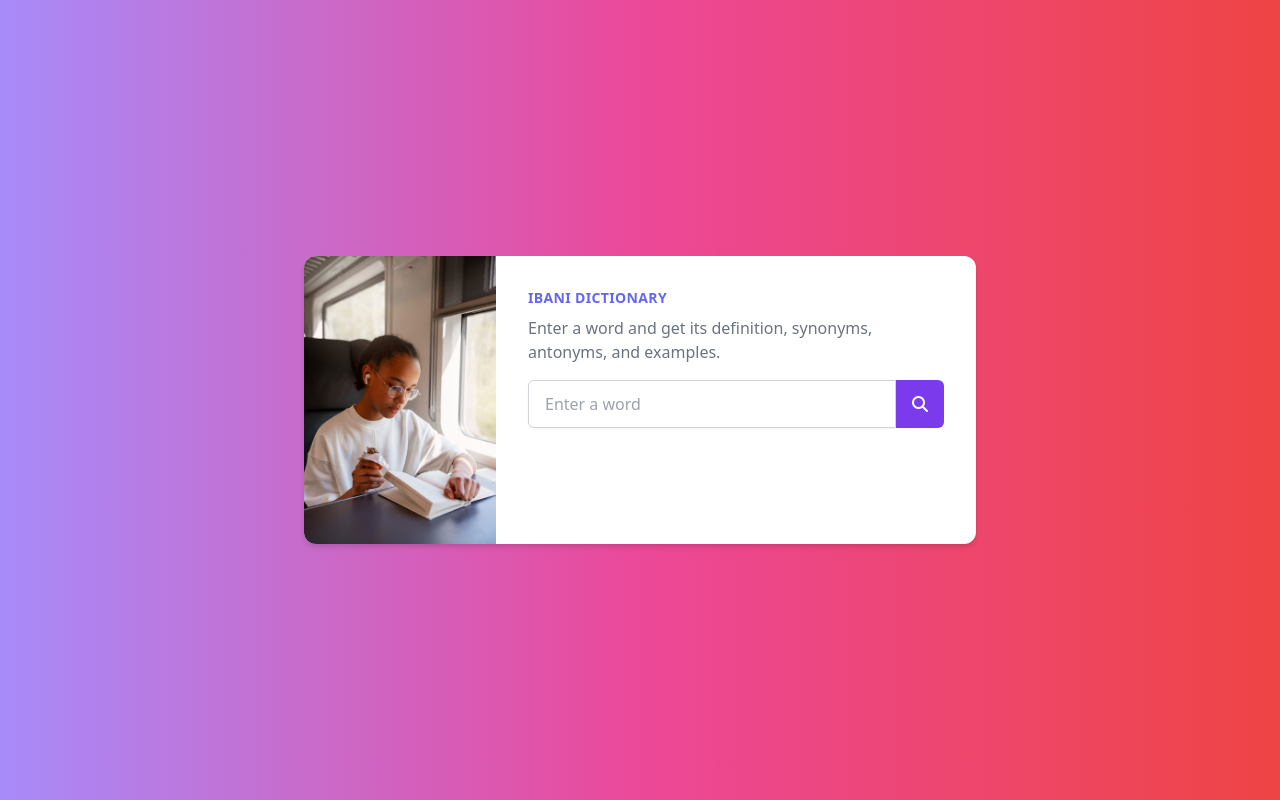
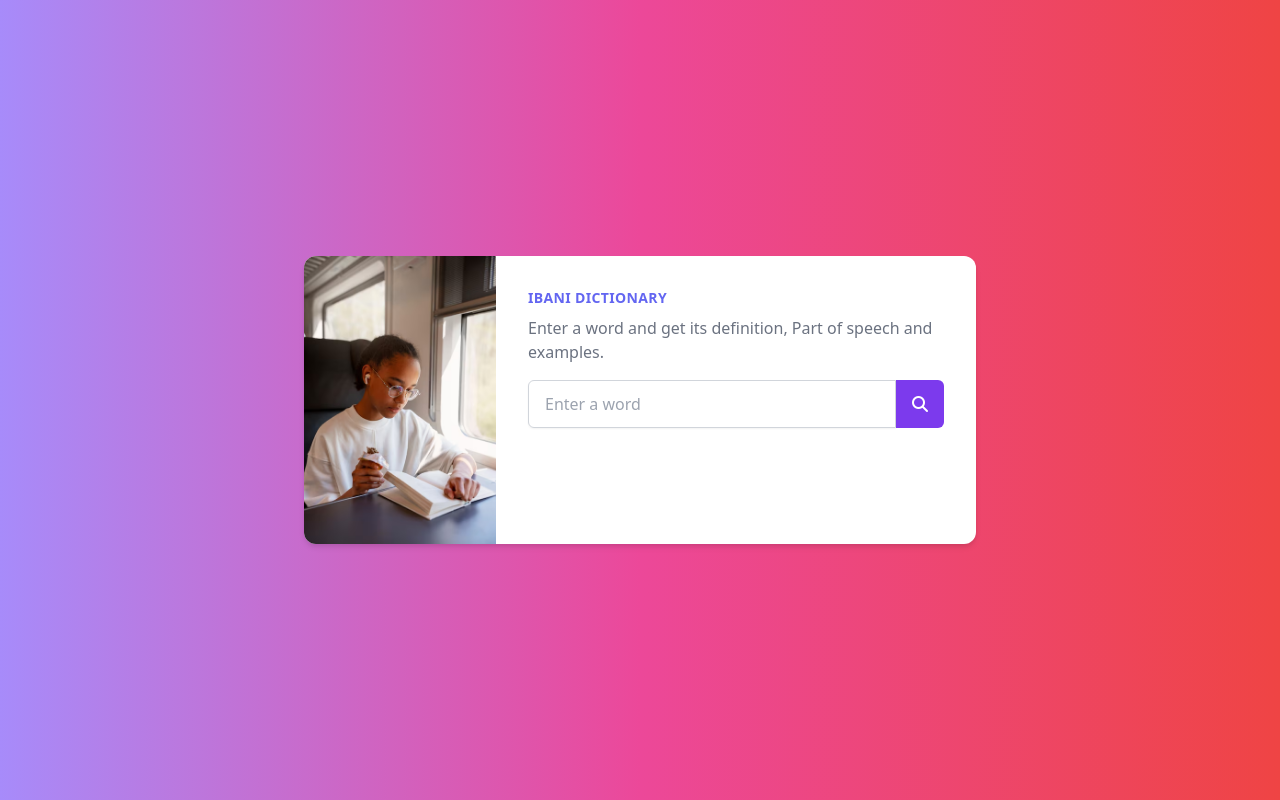
Before and after one commit to williampepple1/ibani-frontend, a plain HTML site: page index.htm in a window 1280 px wide. Drawn offline with nearby package versions, Linux system fonts and the light colour scheme.

Commit message:
Update index.htm

```diff
--- a/index.htm
+++ b/index.htm
@@ -4,7 +4,7 @@
 <head>
   <meta charset="UTF-8">
   <meta name="viewport" content="width=device-width, initial-scale=1.0">
-  <title>Responsive Dictionary</title>
+  <title>Ibani Dictionary</title>
   <!-- Link to Tailwind CSS CDN -->
   <link rel="stylesheet" href="https://cdn.jsdelivr.net/npm/tailwindcss@latest/dist/tailwind.min.css">
   <!-- Link to Font Awesome CDN -->
@@ -19,7 +19,7 @@
         </div>
         <div class="p-8">
           <div class="uppercase tracking-wide text-sm text-indigo-500 font-semibold">Ibani Dictionary</div>
-          <p class="mt-2 text-gray-500">Enter a word and get its definition, synonyms, antonyms, and examples.</p>
+          <p class="mt-2 text-gray-500">Enter a word and get its definition, Part of speech and examples.</p>
           <form id="form" class="mt-4 flex">
             <input id="input" type="text" class="flex-1 appearance-none border border-gray-300 w-full py-2 px-4 bg-white text-gray-700 placeholder-gray-400 shadow-sm rounded-l-md focus:outline-none focus:ring-2 focus:ring-purple-600 focus:border-transparent" placeholder="Enter a word">
             <button id="button" type="submit" class="flex items-center justify-center w-12 h-12 text-white bg-purple-600 rounded-r-md hover:bg-purple-700 focus:outline-none focus:ring-2 focus:ring-purple-600 focus:ring-opacity-50">
```
